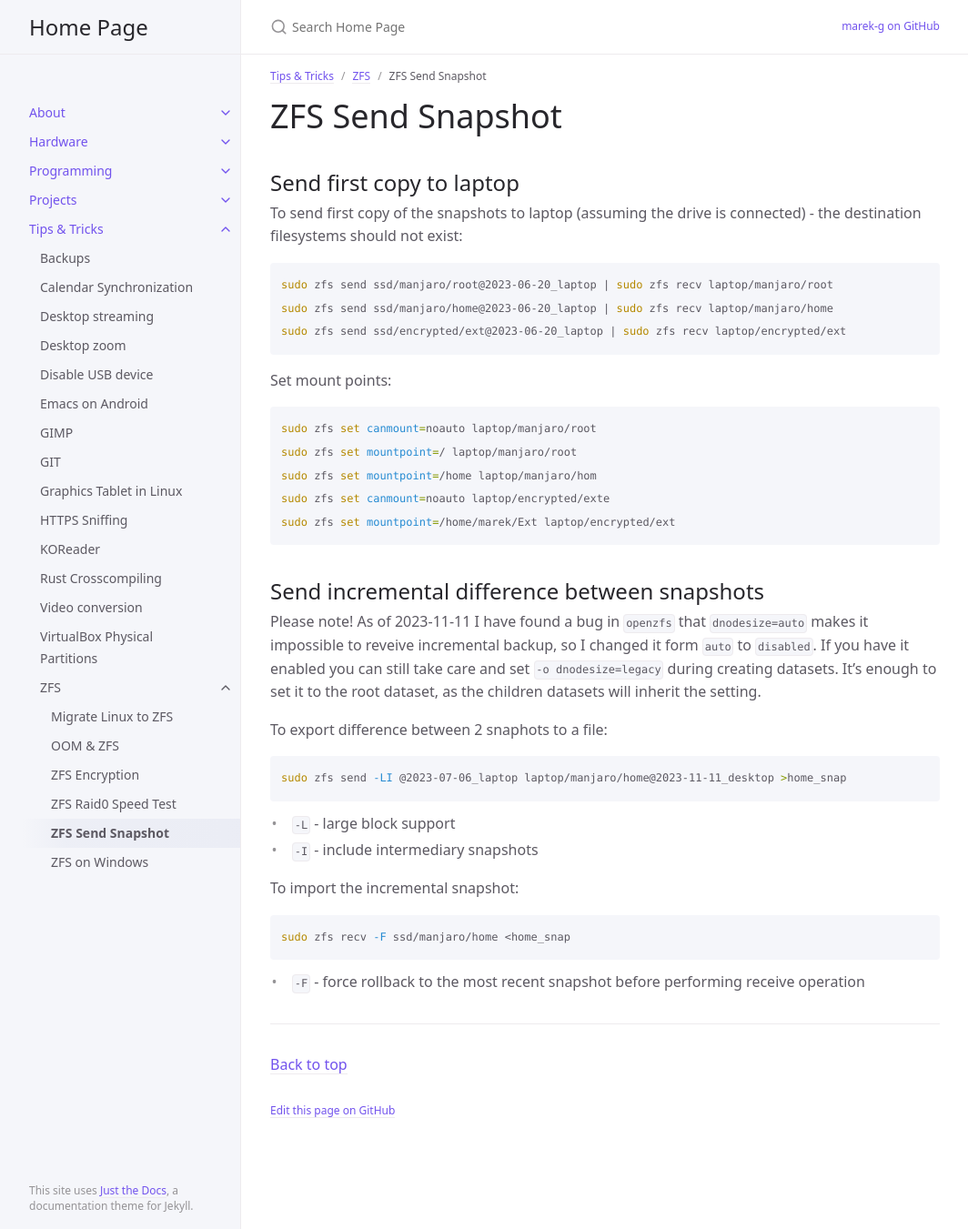
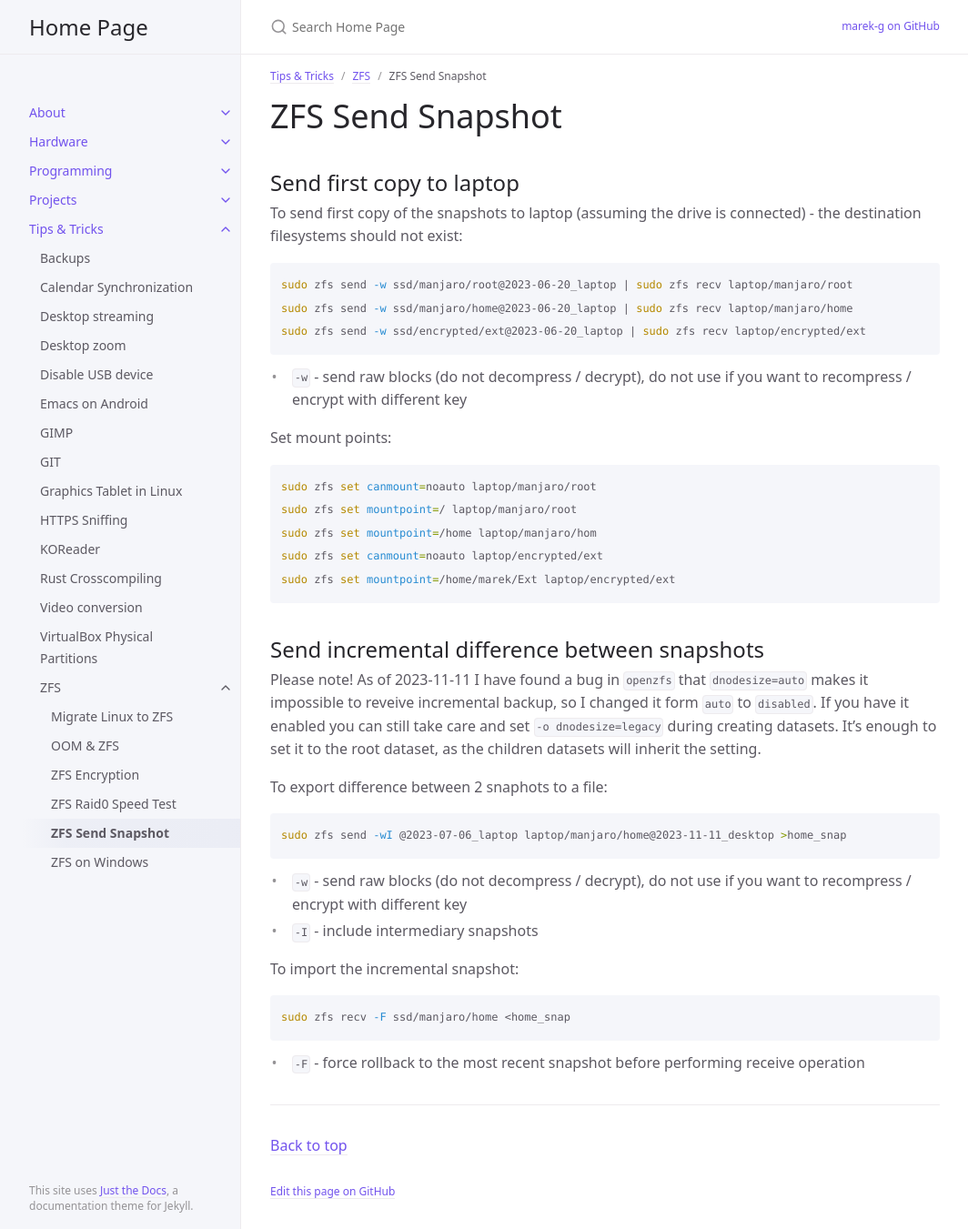
Before and after one commit to marek-g/marek-g.github.io, a Jekyll site: the page built from posts/tips_and_tricks/zfs/zfs_send_snapshot.md, in a window 1280 px wide and 1351 px high. Shown: the whole window at 91% size, without its empty margins (107-1171 px from the left). Built offline with Jekyll 4.4.1, drawn with Linux system fonts in a browser that asks for light colours.

Commit message:
Update ZFS snapshots

````diff
--- a/posts/tips_and_tricks/zfs/zfs_send_snapshot.md
+++ b/posts/tips_and_tricks/zfs/zfs_send_snapshot.md
@@ -12,10 +12,12 @@ grand_parent: Tips & Tricks
 To send first copy of the snapshots to laptop (assuming the drive is connected) - the destination filesystems should not exist:
 
 ``` shell
-sudo zfs send ssd/manjaro/root@2023-06-20_laptop | sudo zfs recv laptop/manjaro/root
-sudo zfs send ssd/manjaro/home@2023-06-20_laptop | sudo zfs recv laptop/manjaro/home
-sudo zfs send ssd/encrypted/ext@2023-06-20_laptop | sudo zfs recv laptop/encrypted/ext
+sudo zfs send -w ssd/manjaro/root@2023-06-20_laptop | sudo zfs recv laptop/manjaro/root
+sudo zfs send -w ssd/manjaro/home@2023-06-20_laptop | sudo zfs recv laptop/manjaro/home
+sudo zfs send -w ssd/encrypted/ext@2023-06-20_laptop | sudo zfs recv laptop/encrypted/ext
 ```
+
+- `-w` - send raw blocks (do not decompress / decrypt), do not use if you want to recompress / encrypt with different key
 
 Set mount points:
 
@@ -23,7 +25,7 @@ Set mount points:
 sudo zfs set canmount=noauto laptop/manjaro/root
 sudo zfs set mountpoint=/ laptop/manjaro/root
 sudo zfs set mountpoint=/home laptop/manjaro/hom
-sudo zfs set canmount=noauto laptop/encrypted/exte
+sudo zfs set canmount=noauto laptop/encrypted/ext
 sudo zfs set mountpoint=/home/marek/Ext laptop/encrypted/ext
 ```
 
@@ -34,10 +36,10 @@ Please note! As of 2023-11-11 I have found a bug in `openzfs` that `dnodesize=au
 To export difference between 2 snaphots to a file:
 
 ```shell
-sudo zfs send -LI @2023-07-06_laptop laptop/manjaro/home@2023-11-11_desktop >home_snap
+sudo zfs send -wI @2023-07-06_laptop laptop/manjaro/home@2023-11-11_desktop >home_snap
 ```
 
-- `-L` - large block support
+- `-w` - send raw blocks (do not decompress / decrypt), do not use if you want to recompress / encrypt with different key
 - `-I` - include intermediary snapshots
 
 To import the incremental snapshot:
````
